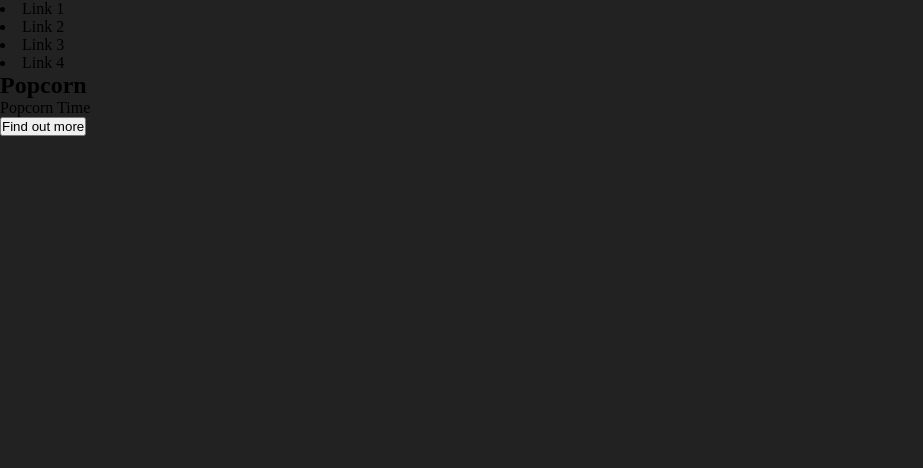
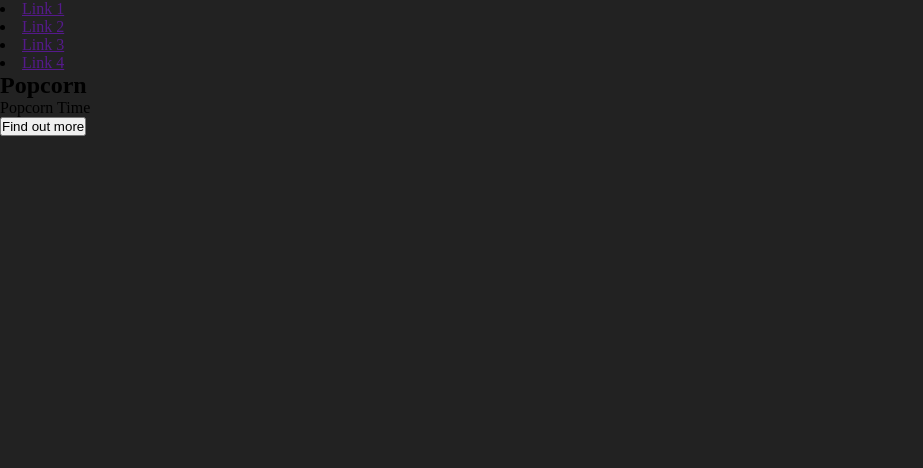
Before and after one commit to helloPaka/example_project, a plain HTML site: page index.html in a window 1280 px wide. Shown: the top 468 px of the page, without its empty margins (0-923 px from the left). Drawn offline with Linux system fonts and the light colour scheme.

Commit message:
add anchors to navigation

```diff
--- a/index.html
+++ b/index.html
@@ -10,10 +10,10 @@
 <body>
   <nav>
     <uli>
-      <li>Link 1</li>
-      <li>Link 2</li>
-      <li>Link 3</li>
-      <li>Link 4</li>
+      <li><a href="">Link 1</a></li>
+      <li><a href="">Link 2</a></li>
+      <li><a href="">Link 3</a></li>
+      <li><a href="">Link 4</a></li>
     </uli>
   </nav>
   <section class="container call-to-action">
```
